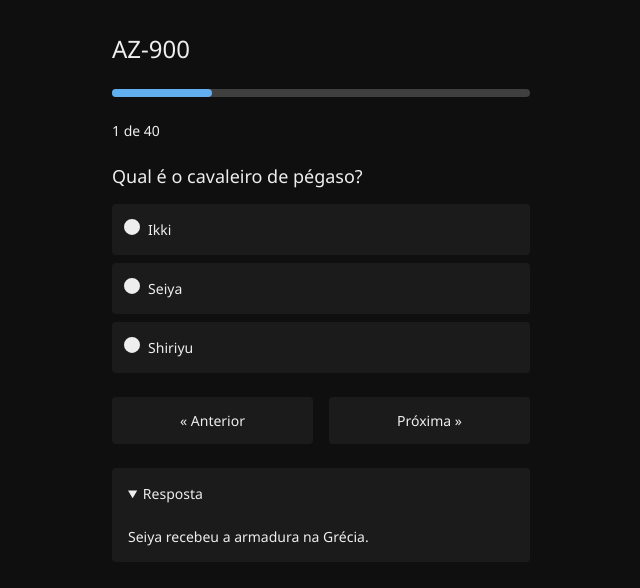
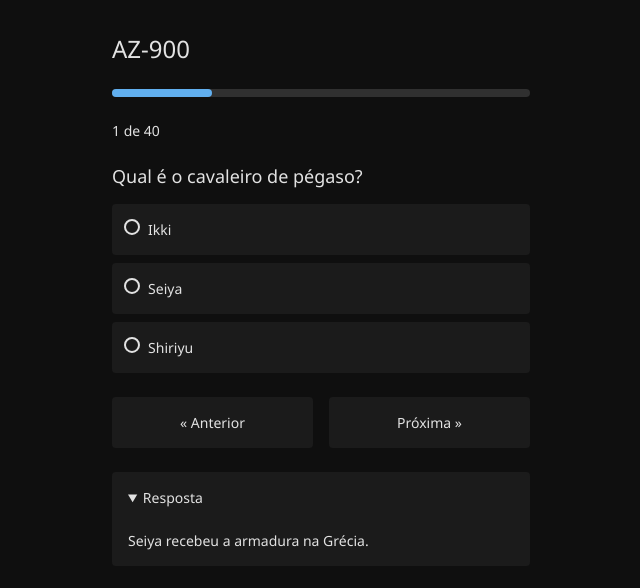
Before and after one commit to vtmx/quiz, a website built with Parcel: page src/index.html in a window 1280 px wide. Shown: the whole page, without its empty margins (319-959 px from the left). Built offline with nearby package versions, Linux system fonts and the light colour scheme.

Commit message:
update css

```diff
--- a/src/index.html
+++ b/src/index.html
@@ -14,16 +14,22 @@
       <div id="progress"></div>
       <div id="number"><span class="current">1</span> de <span class="max">40</span></div>
 
-      <div id="questions">
       <div id="question-1" class="question">
         <h2>Qual é o cavaleiro de pégaso?</h2>
         <div class="options">
-            <label class="option"><input type="radio" id="option-1" name="question-1" /><span>Ikki</span></label>
+          <label class="option"
+            ><input type="radio" id="option-1" name="question-1" tabindex="0" /><span>Ikki</span></label
+          >
           <label class="option"><input type="radio" id="option-2" name="question-1" /><span>Seiya</span></label>
           <label class="option"><input type="radio" id="option-3" name="question-1" /><span>Shiriyu</span></label>
         </div>
       </div>
-        <!-- #question-1 -->
+
+      <!-- <details class="response" hidden open> -->
+      <details class="response" open>
+        <summary tabindex="3">Resposta</summary>
+        <div class="explain"><p>Seiya recebeu a armadura na Grécia.</p></div>
+      </details>
 
       <!-- <div id="question-2" class="question" hidden>
           <h2>Qual é o cavaleiro de fênix?</h2>
@@ -34,20 +40,12 @@
           </div>
         </div> -->
       <!-- #question-2 -->
-      </div>
-      <!-- #questions -->
 
       <div id="controls">
-        <input type="button" class="prev" value="&laquo; Anterior" />
-        <input type="button" class="next" value="Próxima &raquo;" />
+        <input type="button" class="prev" value="&laquo; Anterior" tabindex="2" />
+        <input type="button" class="next" value="Próxima &raquo;" tabindex="1" />
       </div>
       <!-- #controls -->
-
-      <!-- <details class="response" hidden open> -->
-      <details class="response" open>
-        <summary>Resposta</summary>
-        <div class="explain"><p>Seiya recebeu a armadura na Grécia.</p></div>
-      </details>
     </div>
     <!-- #quiz -->
   </body>
--- a/src/main.css
+++ b/src/main.css
@@ -1,11 +1,20 @@
 :root {
-  --accent-color: #61afef;
-  --text-color: #eee;
-  --text-color-invert: #111;
+  /* http://www.vis4.net/palettes/#/11%7Cs%7C000000,ffffff%7Cffffe0,ff005e,93003a%7C1%7C1 */
+  --color-neutral-5: #0f0f0f;
+  --color-neutral-10: #1b1b1b;
+  --color-neutral-20: #303030;
+  --color-neutral-30: #474747;
+  --color-neutral-40: #5e5e5e;
+  --color-neutral-50: #777777;
+  --color-neutral-60: #919191;
+  --color-neutral-70: #ababab;
+  --color-neutral-80: #c6c6c6;
+  --color-neutral-90: #e2e2e2;
+  --color-accent: #61afef;
   --border-radius: 4px;
-  --control-color: rgba(255 255 255 / 0.05);
-  --control-color-hover: rgba(255 255 255 / 0.2);
-  --control-transition: all .15s;
+  --spacing-1: 8px;
+  --spacing-2: 16px;
+  --transition: all .15s;
 }
 
 *, *::before, *::after {
@@ -14,8 +23,8 @@
 }
 
 ::selection {
-  background: var(--accent-color);
-  color: var(--text-color-invert);
+  background: var(--color-accent);
+  color: var(--color-neutral-10);
 }
 
 body {
@@ -25,8 +34,8 @@
   margin: 0;
   padding: 0;
   font: 14px/1 'Segoe UI', sans-serif;
-  background: #0f0f0f;
-  color: var(--text-color);
+  background: var(--color-neutral-5);
+  color: var(--color-neutral-90);
 }
 
 h1, h2, p {
@@ -38,8 +47,8 @@
   display: grid;
   gap: 24px;
   width: 450px;
-  margin: 16px;
-  padding: 16px;
+  margin: var(--spacing-2);
+  padding: var(--spacing-2);
   border-radius: var(--border-radius);
 }
 
@@ -55,14 +64,14 @@
 #progress {
   display: flex;
   height: 8px;
-  background: var(--control-color-hover);
+  background: var(--color-neutral-20);
 }
 
 #progress::after {
   content: '';
   height: 8px;
   width: 100px;
-  background: var(--accent-color);
+  background: var(--color-accent);
 }
 
 h2 {
@@ -71,7 +80,7 @@
 
 .question {
   display: grid;
-  gap: 16px;
+  gap: var(--spacing-2);
 }
 
 .options {
@@ -82,16 +91,16 @@
 label {
   user-select: none;
   display: flex;
-  gap: 8px;
-  padding: 16px 12px;
-  background: var(--control-color);
+  gap: var(--spacing-1);
+  padding: var(--spacing-2) 12px;
+  background: var(--color-neutral-10);
   border-radius: var(--border-radius);
-  transition: var(--control-transition);
+  transition: var(--transition);
 }
 
 label:hover {
   cursor: pointer;
-  background: var(--control-color-hover);
+  background: var(--color-neutral-20);
 }
 
 label:has(input:checked) {
@@ -108,41 +117,38 @@
   margin: 0;
   font: inherit;
   transform: translateY(-0.075em);
-  background: #eee;
-  border: 2px solid var(--text-color);
+  background: var(--color-neutral-10);
+  border: 2px solid var(--color-neutral-90);
   border-radius: 50%;
   color: currentColor;
 }
 
-input[type="radio"]::before {
-  content: '';
-  width: 0.75em;
-  height: 0.75em;
-  border-radius: 50%;
-  transform: scale(0);
-  transition: 120ms transform ease-in-out;
-  background: CanvasText;
+input[type="radio"]:checked {
+  background: var(--color-neutral-90);
+  border-color: var(--color-neutral-10);
+  border-width: 3px;
 }
 
-input[type="radio"]:checked{
-  background: var(--text-color-invert);
-  border-color: var(--control-color);
+input[type="radio"]:focus {
+  outline: none;
 }
 
-input[type="radio"]:checked::before {
-  background: #eee;
-  transform: scale(1);
+label:has(input[type="radio"]:focus-visible) {
+  background: var(--color-neutral-90);
+  color: var(--color-neutral-10);
 }
+
 
 details {
   display: grid;
-  background: var(--control-color);
+  order: 1;
+  background: var(--color-neutral-10);
   border-radius: var(--border-radius);
 }
 
 summary {
   user-select: none;
-  padding: 16px;
+  padding: var(--spacing-2);
   border-radius: var(--border-radius);
 }
 
@@ -150,37 +156,54 @@
   cursor: pointer;
 }
 
+summary:focus {
+  outline: none;
+}
+
+summary:focus-visible {
+  outline: 2px solid var(--color-neutral-90);
+}
+
 .explain {
-  padding: 0 16px 16px;
+  padding: 0 var(--spacing-2) var(--spacing-2);
 }
 
 details p {
-  margin-top: 8px;
+  margin-top: var(--spacing-1);
 }
 
 #controls {
   display: flex;
   place-content: space-around;
-  gap: 16px;
+  gap: var(--spacing-2);
 }
 
 input[type='button'] {
   width: 100%;
-  padding: 14px 16px;
-  background: var(--control-color);
+  padding: var(--spacing-2);
+  background: var(--color-neutral-10);
   border: none;
   border-radius: var(--border-radius);
-  color: var(--text-color);
-  transition: var(--control-transition);
+  color: var(--color-neutral-90);
+  transition: var(--transition);
 }
 
 input[type='button']:hover {
   cursor: pointer;
-  background: var(--control-color-hover);
+  background: var(--color-neutral-20);
+}
+
+input[type='button']:focus {
+  outline: none;
+  transition: none;
+}
+input[type='button']:focus-visible {
+  outline: 2px solid var(--color-neutral-90);
+
 }
 
 input[type='button']:active {
-  background: #eee;
-  color: #111;
+  background: var(--color-neutral-90);
+  color: var(--color-neutral-10);
   transition: none;
 }
```
Lines whose indentation alone changed are shown as unchanged.
